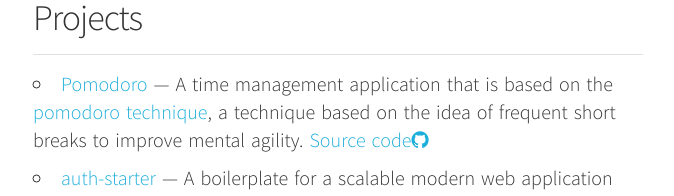
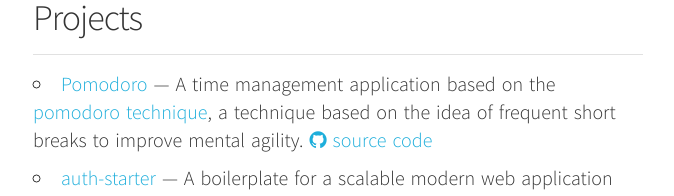
Before and after one commit to laaksonen/laaksonen.github.io, a website: page index.html in a window 1280 px wide. Shown: the part 474-670 px from the top of the page, without its empty margins (302-976 px from the left). Drawn offline with nearby package versions, Linux system fonts and the light colour scheme.

Commit message:
Fix content

```diff
--- a/index.html
+++ b/index.html
@@ -34,10 +34,10 @@
         <hr />
         <ul>
           <li><a href="http://pomodoro.laaksonen.io">Pomodoro</a> —
-          A time management application that is based on the
+          A time management application based on the
           <a href="https://en.wikipedia.org/wiki/Pomodoro_Technique">pomodoro technique</a>,
           a technique based on the idea of frequent short breaks to improve mental agility.
-          <a href="https://github.com/laaksonen/pomodoro">Source code<i class="fa fa-github" aria-hidden="true"></i></a>
+          <a href="https://github.com/laaksonen/pomodoro"><i class="fa fa-github" aria-hidden="true"></i> source code</a>
 
           <li><a href="http://auth-starter.laaksonen.io/">auth-starter</a> —
           A boilerplate for a scalable modern web application with token based
```
